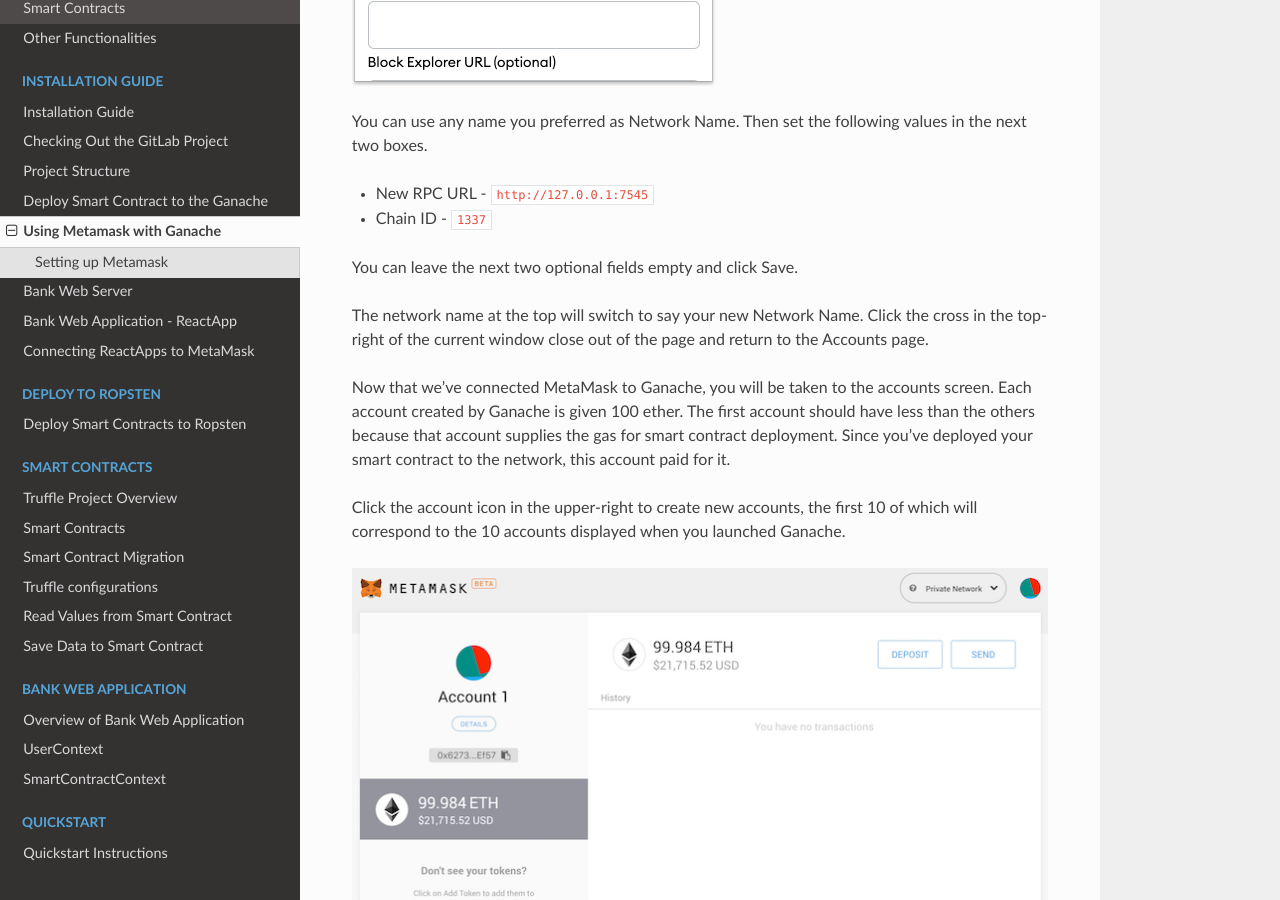
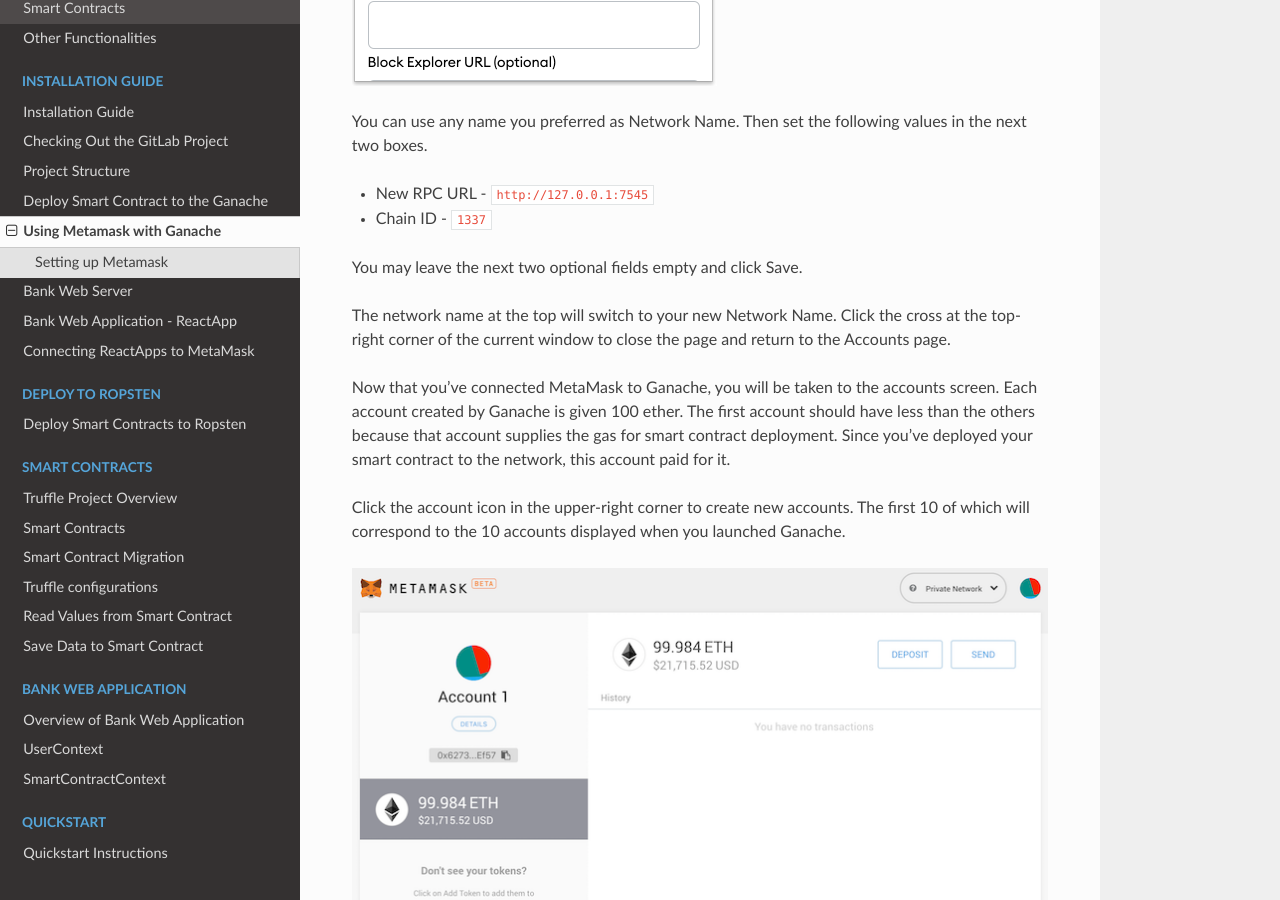
Before and after one commit to NivedithaKarthikeyan/LandregistryApp, a Sphinx documentation site: the page built from docs/source/installation/metamask.rst, in a window 1280 px wide and 900 px high, scrolled down 2478 px. Built offline with Sphinx 7.4.7 and the Read the Docs theme 2.0.0, drawn with Linux system fonts in a browser that asks for light colours; some of the changed text lies outside the part shown.

Commit message:
Update docs/source/installation/metamask.rst

```diff
--- a/docs/source/installation/metamask.rst
+++ b/docs/source/installation/metamask.rst
@@ -1,21 +1,21 @@
 Using Metamask with Ganache
 ===========================
 
-Ganache is a graphical application that runs a blockchain that can be used for
-testing purposes. It runs on network ``127.0.0.1:7545``. You can find more on setting up Metamask in
+Ganache is an application with a visual interface that runs a blockchain that can be used for
+testing purposes. It runs on network ``127.0.0.1:7545``. You can find more about setting up Metamask
 `here <https://www.trufflesuite.com/docs/truffle/getting-started/truffle-with-metamask>`_.
 
 Setting up Metamask
 -------------------
 
-To use Ganache with MetaMask, click the MetaMask icon in your browser and this screen will appear:
+To use Ganache with MetaMask, click the MetaMask icon in your browser:
 
 .. image:: ../images/metamask_create_password.png
   :width: 300
 
 Click “Import with seed phrase”. In the box marked Wallet Seed,
 enter the Mnemonic displayed in the Ganache app.
-Enter a password below that and click "IMPORT".
+Enter a password below and click "IMPORT". The password is for you to login to MetaMask in future.
 
 .. image:: ../images/metamask_seed_phrase.png
    :width: 400
@@ -34,17 +34,17 @@
 * New RPC URL - ``http://127.0.0.1:7545``
 * Chain ID - ``1337``
 
-You can leave the next two optional fields empty and click Save.
+You may leave the next two optional fields empty and click Save.
 
-The network name at the top will switch to say your new Network Name.
-Click the cross in the top-right of the current window close out of the page and return to the Accounts page.
+The network name at the top will switch to your new Network Name.
+Click the cross at the top-right corner of the current window to close the page and return to the Accounts page.
 
-Now that we’ve connected MetaMask to Ganache, you will be taken to the accounts screen.
+Now that you’ve connected MetaMask to Ganache, you will be taken to the accounts screen.
 Each account created by Ganache is given 100 ether.
 The first account should have less than the others because that account supplies the gas for smart contract deployment.
 Since you’ve deployed your smart contract to the network, this account paid for it.
 
-Click the account icon in the upper-right to create new accounts,
-the first 10 of which will correspond to the 10 accounts displayed when you launched Ganache.
+Click the account icon in the upper-right corner to create new accounts.
+The first 10 of which will correspond to the 10 accounts displayed when you launched Ganache.
 
 .. image:: ../images/metamask_account1.png
```
